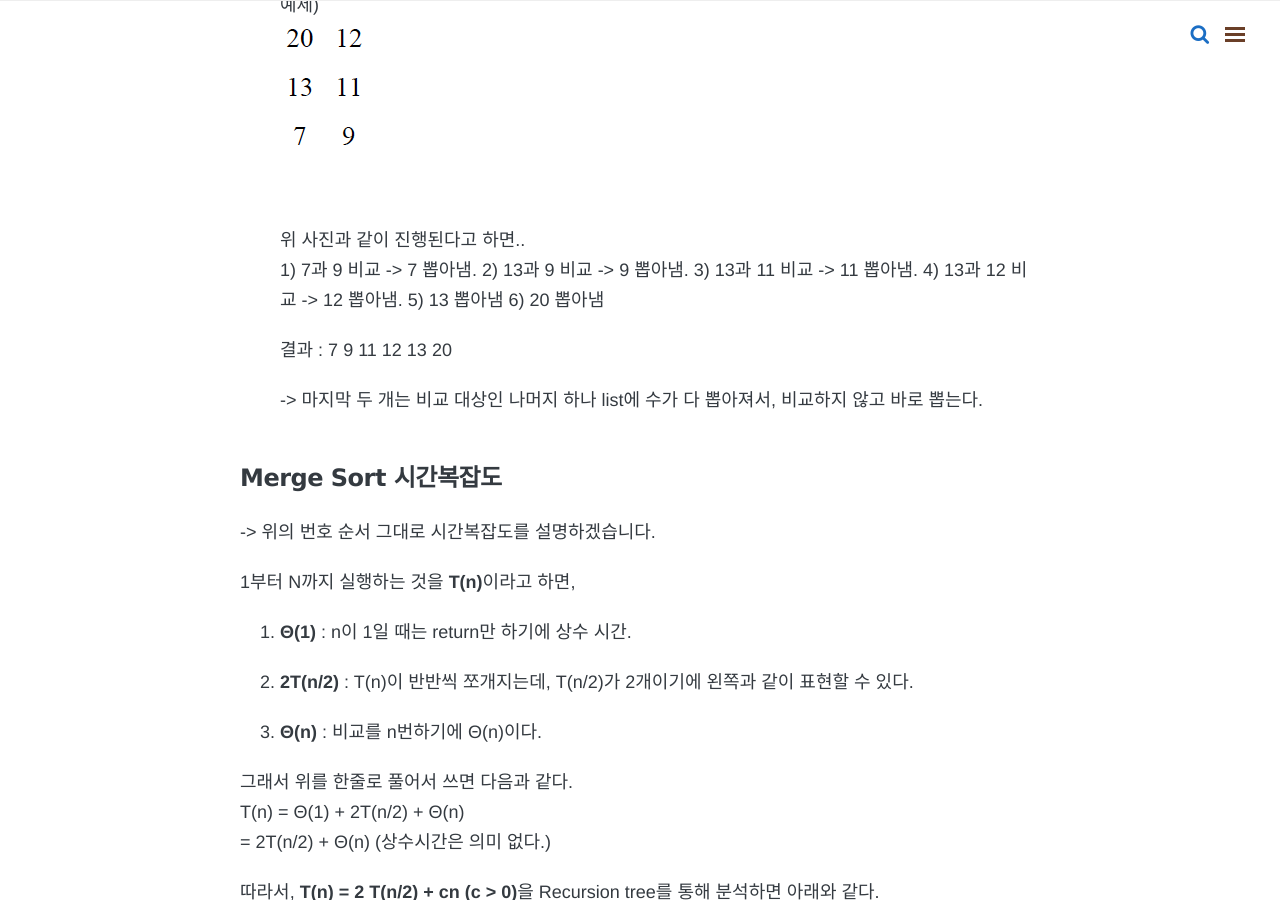
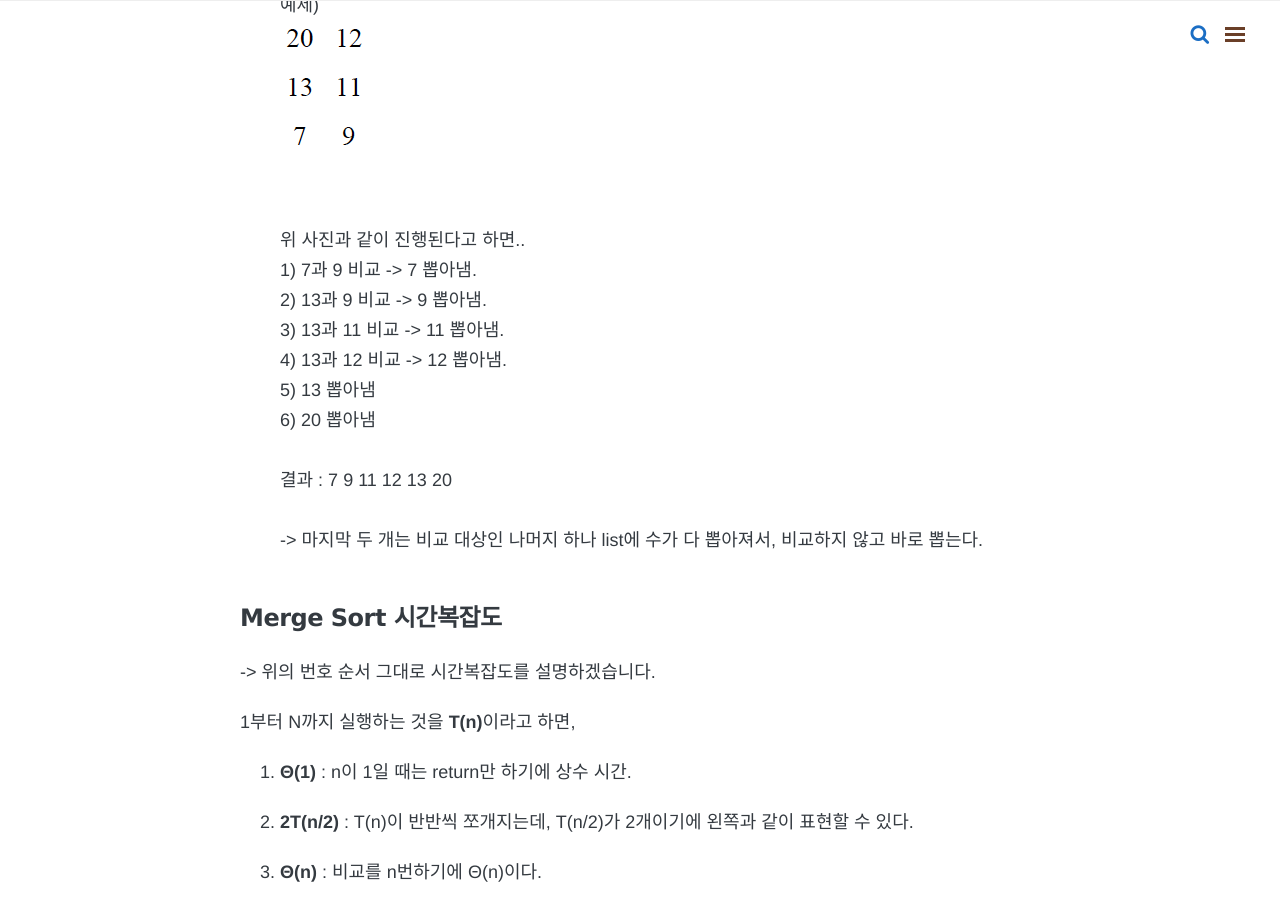
Before and after one commit to HaeUlNam/HaeUlNam.github.io, a Jekyll site: the page built from _posts/algorithm/2019-02-01-06-MergeSort.md, in a window 1280 px wide and 900 px high, scrolled down 999 px. Built offline with Jekyll 4.4.1, drawn with Linux system fonts in a browser that asks for light colours; nearby versions of some CDN libraries; comment, search, counter and statistics services are not loaded; some of the changed text lies outside the part shown.

Commit message:
merge sort modify

```diff
--- a/_posts/algorithm/2019-02-01-06-MergeSort.md
+++ b/_posts/algorithm/2019-02-01-06-MergeSort.md
@@ -32,15 +32,15 @@ comments: true
     <img style="max-width: 40%; height: auto;" src="/assets/post-img/algorithm/mergesort_merge.png"/> <br>
 
     위 사진과 같이 진행된다고 하면..<br>
-    1) 7과 9 비교 -> 7 뽑아냄.
-    2) 13과 9 비교 -> 9 뽑아냄.
-    3) 13과 11 비교 -> 11 뽑아냄.
-    4) 13과 12 비교 -> 12 뽑아냄.
-    5) 13 뽑아냄
-    6) 20 뽑아냄
-
+    1) 7과 9 비교 -> 7 뽑아냄.<br>
+    2) 13과 9 비교 -> 9 뽑아냄.<br>
+    3) 13과 11 비교 -> 11 뽑아냄.<br>
+    4) 13과 12 비교 -> 12 뽑아냄.<br>
+    5) 13 뽑아냄<br>
+    6) 20 뽑아냄<br>
+    <br>
     결과 : 7 9 11 12 13 20
-
+    <br><br>
     -> 마지막 두 개는 비교 대상인 나머지 하나 list에 수가 다 뽑아져서, 비교하지 않고 바로 뽑는다.
 
 
@@ -81,7 +81,7 @@ T(n) = Θ(1) + 2T(n/2) + Θ(n)<br>
 
 모든 코드는 아래의 github에 있다. 하지만, 위의 설명을 읽어보고 손으로 A4용지에서 merge sort하는 흐름을 이해한 후 코드까지 작성해본 다음 비교해보는 것이 좋을 듯하다.<br>
 
-Github 링크 :
+Github 링크 : https://github.com/HaeUlNam/Algorithm/tree/master/DataStructure_Algorithm_implementation/Sorting/MergeSort
 
 ### 추가적인 관련 포스팅
 
```
